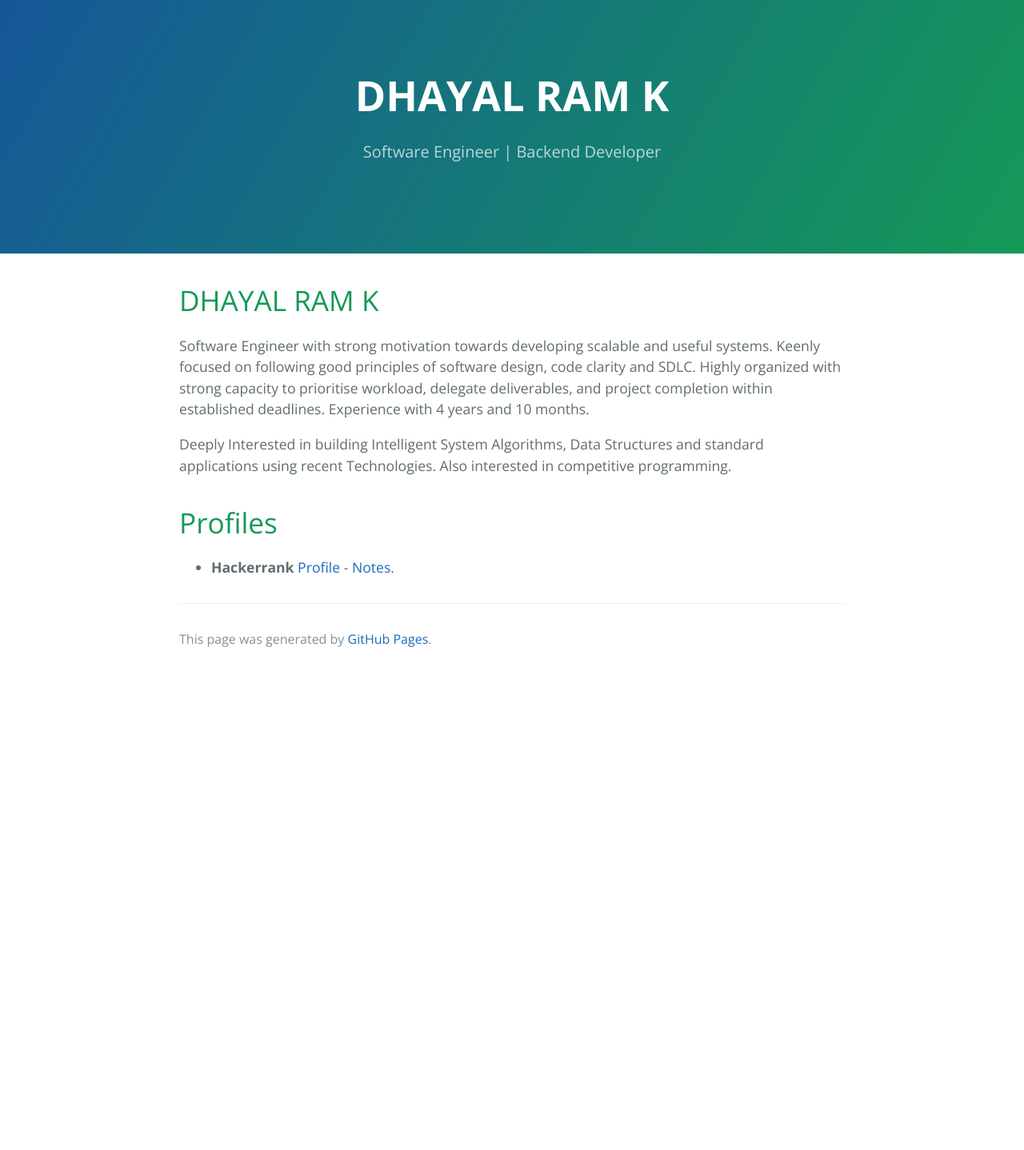
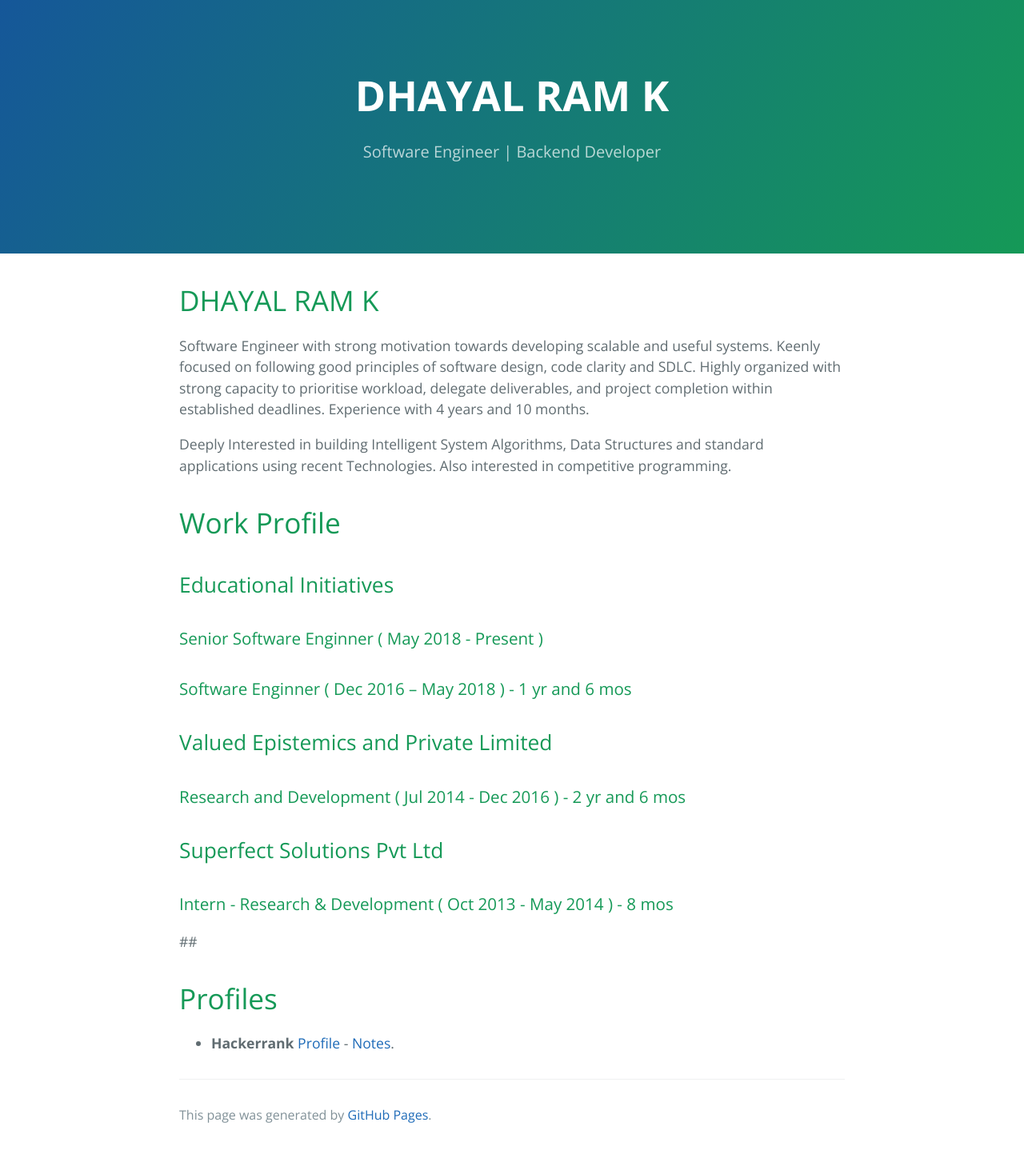
Before and after one commit to dhayalramk/dhayalramk.github.io, a Jekyll site: the page built from index.md, in a window 1280 px wide. Shown: the whole page at 80% size. Built offline with Jekyll 4.4.1, drawn with Linux system fonts in a browser that asks for light colours; our own code applies the rules of GitHub Pages for plain Markdown files; before the commit the page ends 900 px from its top, so only the background shows below that.

Commit message:
Adding work profile

```diff
--- a/index.md
+++ b/index.md
@@ -11,6 +11,28 @@ Highly organized with strong capacity to prioritise workload, delegate deliverab
 Deeply Interested in building Intelligent System Algorithms, Data Structures and standard
 applications using recent Technologies. Also interested in competitive programming.
 
+# Work Profile
+
+##  Educational Initiatives
+
+### Senior Software Enginner ( May 2018 - Present )
+
+### Software Enginner ( Dec 2016 – May 2018 ) - 1 yr and 6 mos
+
+## Valued Epistemics and Private Limited
+
+### Research and Development ( Jul 2014 - Dec 2016 ) - 2 yr and 6 mos
+
+## Superfect Solutions Pvt Ltd
+
+### Intern - Research & Development ( Oct 2013 - May 2014 ) - 8 mos
+
+
+
+
+##
+
+
 # Profiles
 
 * **Hackerrank** [Profile](https://www.hackerrank.com/dhayalramk) - [Notes](Hackerrank/index.md).
```
